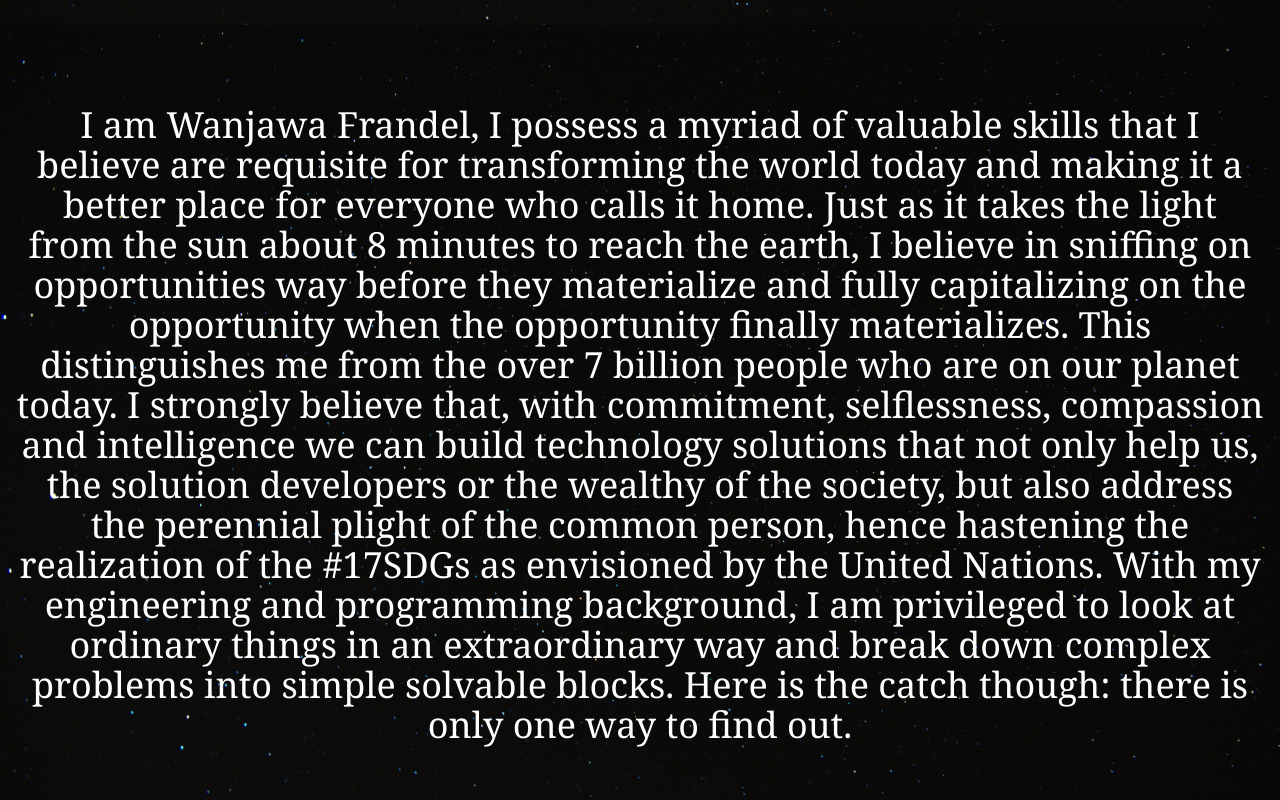
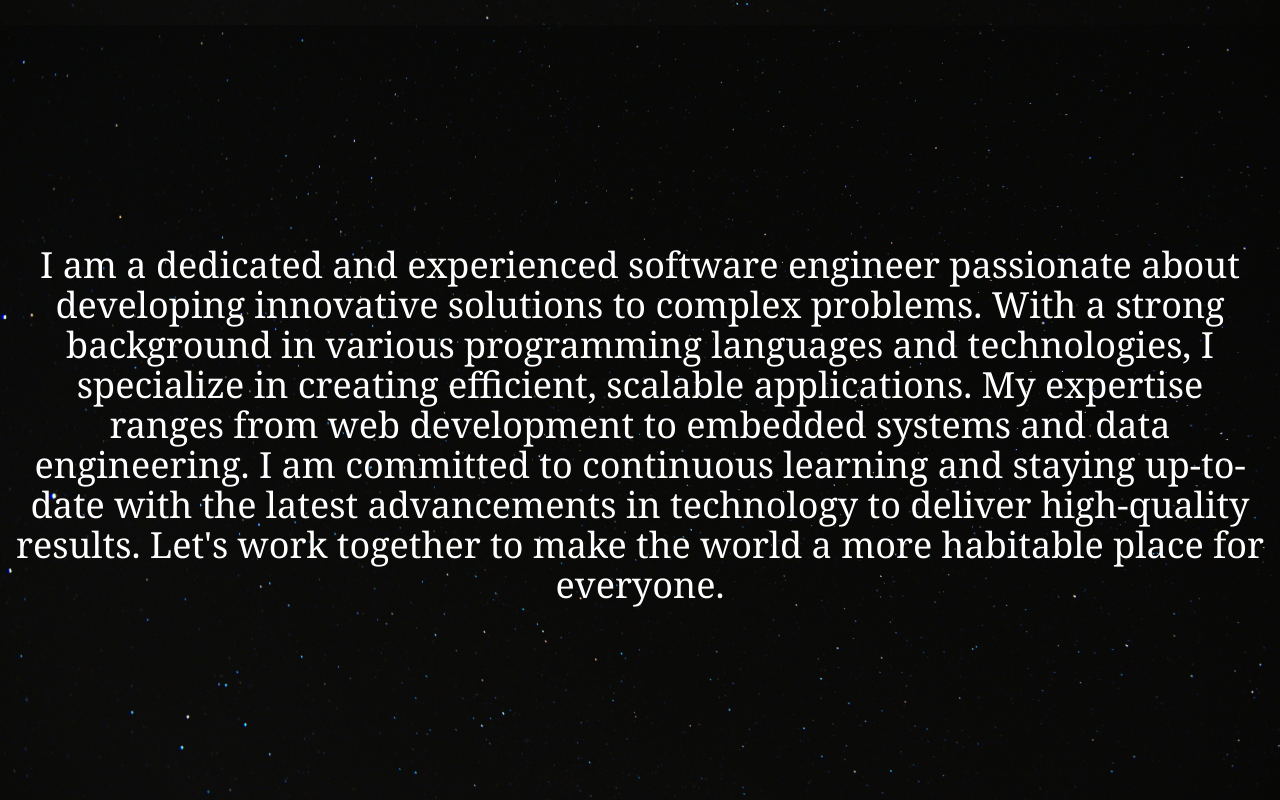
Before and after one commit to franfreezy/DevFrandel, a React (Vite) app in the folder devportfolio/: page / in a window 1280 px wide. Shown: the part 1575-2375 px from the top of the page. Built offline with nearby package versions, Linux system fonts and the light colour scheme.

Commit message:
fetching data from api-endpoint

```diff
--- a/devportfolio/src/App.jsx
+++ b/devportfolio/src/App.jsx
@@ -52,6 +52,19 @@ export default function App() {
     setIsMobileMenuOpen(false);
   };
 
+  const handleMpesaClick = async () => {
+    try {
+      const response = await fetch('http://127.0.0.1:8000/backend/api/data/');
+      if (!response.ok) {
+        throw new Error('Failed to fetch data from Django');
+      }
+      const result = await response.json();
+      alert(JSON.stringify(result)); // Alert the data received from the endpoint
+    } catch (error) {
+      alert(error.message); // Alert the error message if there's an error
+    }
+  };
+
   return (
     <>
       <div id="home" className="min-h-screen">
@@ -103,7 +116,7 @@ export default function App() {
         {isDropdownOpen && (
           <div className="fixed bottom-16 left-4 bg-white text-black rounded shadow-lg">
             <ul>
-              <li className="p-2 hover:bg-green-700 cursor-pointer" onClick={() => alert('M-Pesa transfer')}>
+              <li className="p-2 hover:bg-green-700 cursor-pointer" onClick={handleMpesaClick}>
                 M-Pesa
               </li>
               <li className="p-2 hover:bg-yellow-400 cursor-pointer" onClick={() => alert('Visa transfer')}>
@@ -118,25 +131,9 @@ export default function App() {
         <h1 className="text-white text-2xl sm:text-3xl text-center px-4">Projects onboarded soon. For now take a glance at the CV</h1>
       </div>
       <div id="about" className="h-screen w-full bg-cover bg-center flex items-center justify-center" style={{ backgroundImage: "url('/assets/img3.jpg')" }}>
-   <p className="text-white text-lg sm:text-xl md:text-2xl lg:text-3xl xl:text-4xl text-center px-4 font-serif">
-    I am Wanjawa Frandel, I possess a myriad of valuable skills
-    that I believe are requisite for transforming the world today and making it a better place for everyone who calls it home.
-    Just as it takes the light from the sun about 8 minutes to reach the earth, I believe in sniffing on opportunities way before
-    they materialize and fully capitalizing on the opportunity when the opportunity finally materializes. This distinguishes me from the over 7 billion
-    people who are on our planet today.
-
-    I strongly believe that, with commitment, selflessness, compassion
-    and intelligence we can build technology solutions that not only help us,
-    the solution developers or the wealthy of the society, but also address the perennial plight of the common person,
-    hence hastening the realization of the #17SDGs as envisioned by the United Nations.
-    With my engineering and programming background, I am privileged to look at ordinary
-    things in an extraordinary way and break down complex problems into simple solvable blocks.
-    Here is the catch though: there is only one way to find out.
-  </p>
-</div>
-
-      <div id="blog" className="h-screen w-full bg-cover bg-center flex items-center justify-center" style={{ backgroundImage: "url('/assets/img3.jpg')" }}>
-        <h1 className="text-white text-2xl sm:text-3xl text-center px-4">Blogs coming up in a few</h1>
+        <p className="text-white text-lg sm:text-xl md:text-2xl lg:text-3xl xl:text-4xl text-center px-4 font-serif">
+          I am a dedicated and experienced software engineer passionate about developing innovative solutions to complex problems. With a strong background in various programming languages and technologies, I specialize in creating efficient, scalable applications. My expertise ranges from web development to embedded systems and data engineering. I am committed to continuous learning and staying up-to-date with the latest advancements in technology to deliver high-quality results. Let's work together to make the world a more habitable place for everyone.
+        </p>
       </div>
     </>
   );
```
